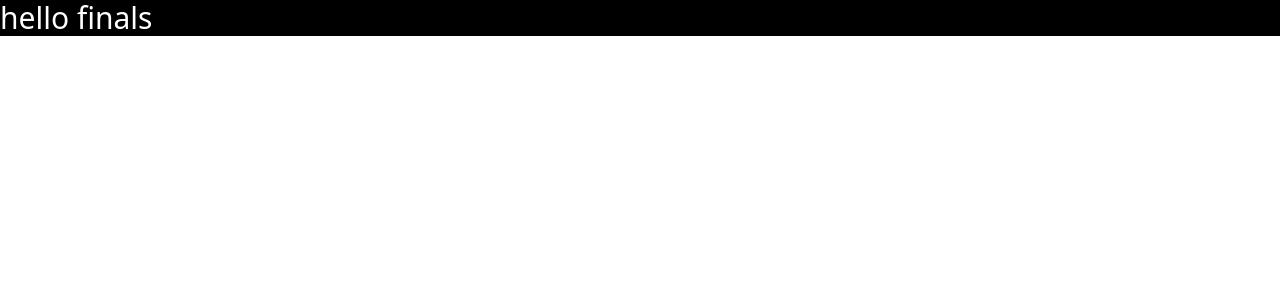
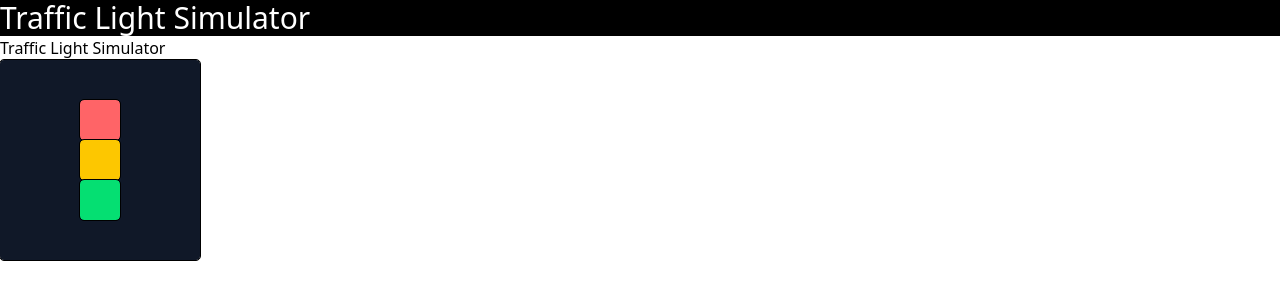
Before and after one commit to Kashiftaj/EAD_FINAL-EXAM, a React (Vite) app: page / in a window 1280 px wide. Shown: the top 300 px of the page. Built offline with nearby package versions, Linux system fonts and the light colour scheme.

Commit message:
basic tailwind and html done

```diff
--- a/src/App.jsx
+++ b/src/App.jsx
@@ -1,11 +1,14 @@
 import React from 'react'
+import TrafficLightSimulator from '../src/components/TrafficLightSimulator.jsx'
 
 function App() {
   return (
-    <div>
-      <h1 className='bg-black text-white text-3xl'>hello finals</h1>
+    <>
 
-    </div>
+      <h1 className='bg-black text-white text-3xl'>Traffic Light Simulator</h1>
+    <TrafficLightSimulator/>
+
+    </>
   )
 }
 
--- a/src/components/TrafficLightSimulator.jsx
+++ b/src/components/TrafficLightSimulator.jsx
@@ -1,18 +1,34 @@
 
 import React from 'react'
-import {useState} from React
 
+import { useState, useEffect } from 'react'
 function TrafficLightSimulator() {
     const [lights,setLights]=useState({
-      red : true,
-      yellow: false,
-      green:false
+      "red":true,
+      "yellow":false,
+      "green":false
     })
+
+    useEffect(()=>{
+
+
+      setInterval(()=>{
+
+      },3000)
+
+    },[lights])
+
   return (
-
-    <div>
-
-    </div>
+    <>
+    <div >
+      <h1>Traffic Light Simulator</h1>
+      <div className='flex justify-center items-center flex-col outline rounded h-50 bg-gray-900 w-50'>
+      <div className='outline rounded-sm bg-red-400 w-10 h-10'  ></div>
+      <div className='outline rounded-sm bg-yellow-400 w-10 h-10'></div>
+      <div className='outline rounded-sm bg-green-400 w-10 h-10'></div>
+      </div>
+      </div>
+    </>
   )
 }
 
```
